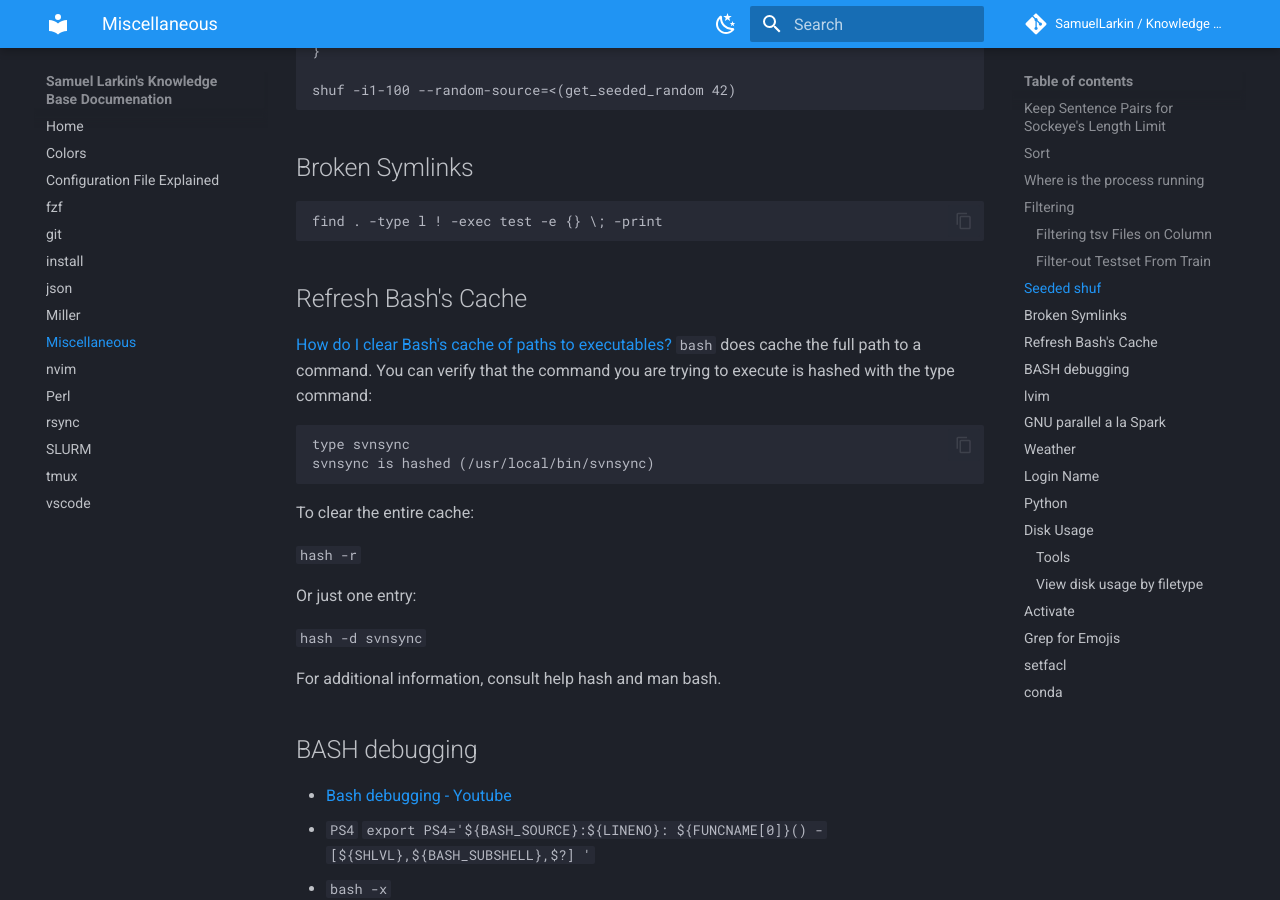
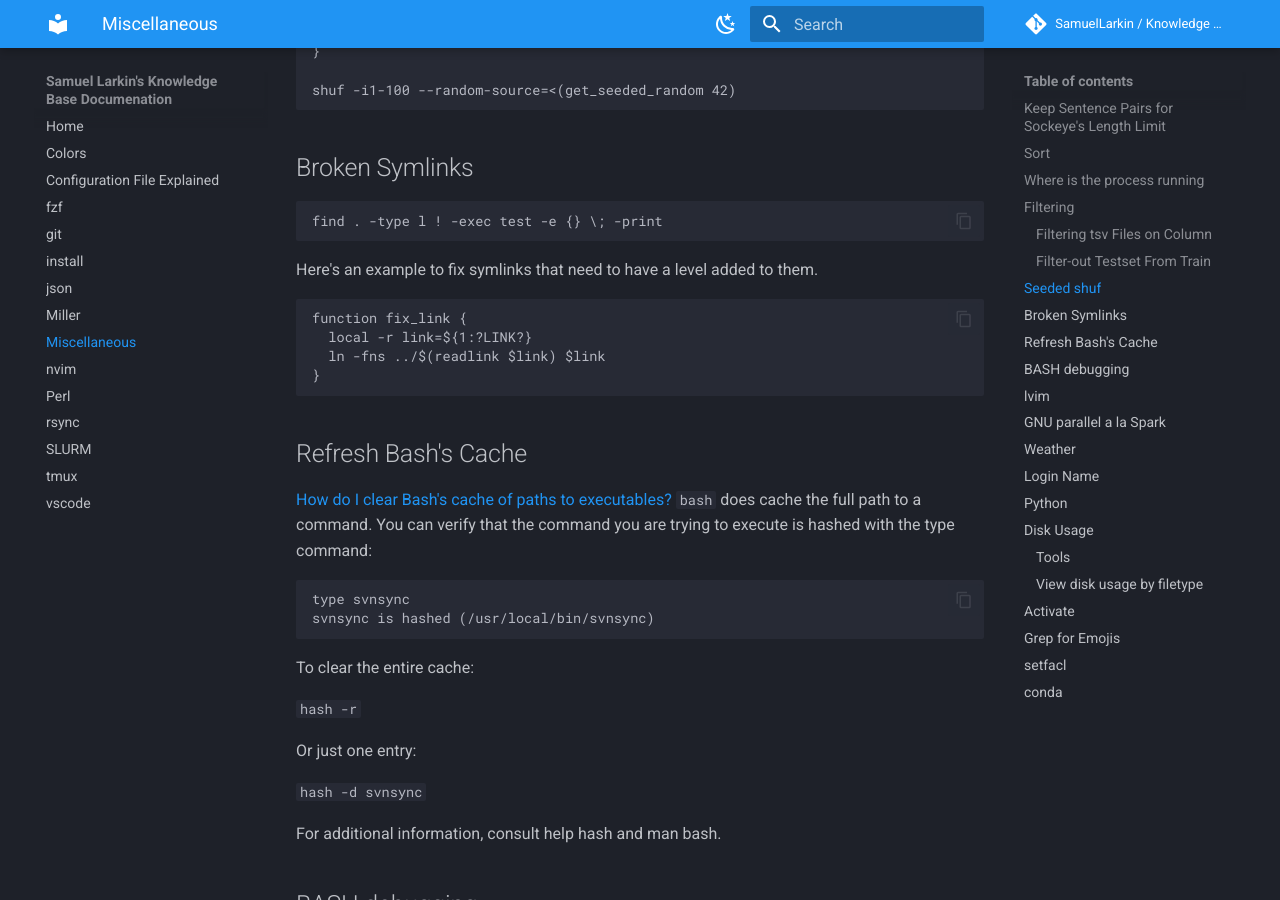
Before and after one commit to SamuelLarkin/kb, an MkDocs documentation site: the page built from docs/miscellaneous.md, in a window 1280 px wide and 900 px high, scrolled down 1578 px. Built offline with MkDocs 1.6.1 and Material for MkDocs 9.7.7, drawn with Linux system fonts in a browser that asks for light colours; comment, search, counter and statistics services are not loaded; the version menu is left out.

Commit message:
feat(misc): example of fixing broken symlinks

````diff
--- a/docs/miscellaneous.md
+++ b/docs/miscellaneous.md
@@ -81,6 +81,15 @@ shuf -i1-100 --random-source=<(get_seeded_random 42)
 
 ```sh
 find . -type l ! -exec test -e {} \; -print
+```
+
+Here's an example to fix symlinks that need to have a level added to them.
+
+```sh
+function fix_link {
+  local -r link=${1:?LINK?}
+  ln -fns ../$(readlink $link) $link
+}
 ```
 
 ## Refresh Bash's Cache
````
